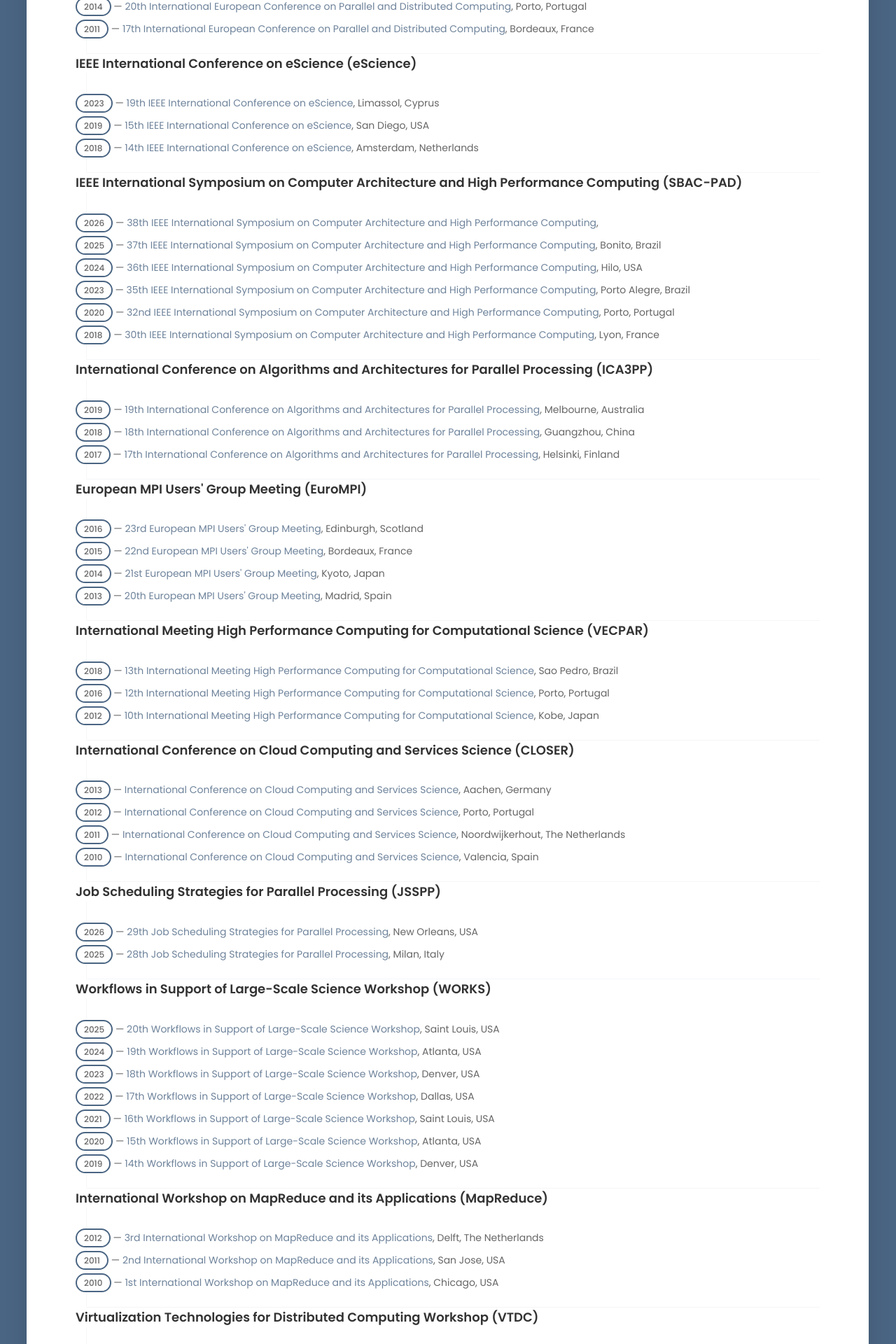
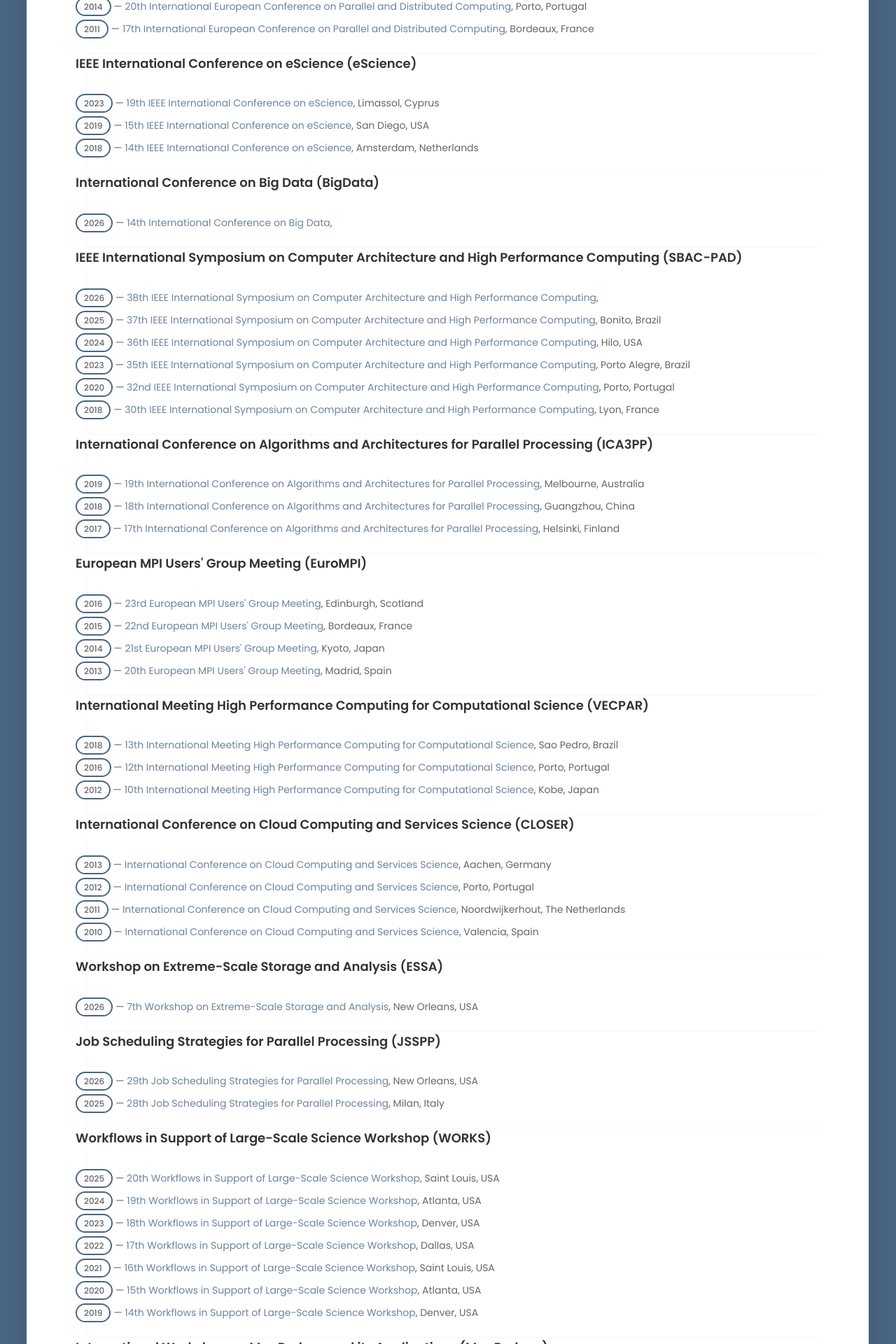
Before and after one commit to frs69wq/fred-suter.github.io, a Jekyll site: the page built from _pages/activities.html, in a window 1280 px wide. Shown: the part 2918-4838 px from the top of the page at 70% size. Built offline with Jekyll 4.4.1, drawn with Linux system fonts in a browser that asks for light colours; some web fonts are replaced.

Commit message:
ESSA and BigData 2026

```diff
--- a/_data/activities_pc.yml
+++ b/_data/activities_pc.yml
@@ -109,6 +109,12 @@
       edition: 14th
       location: Amsterdam, Netherlands
 
+- conference: International Conference on Big Data
+  series: BigData
+  entries:
+    - year: 2026
+      edition: 14th
+      link: https://bigdataieee.org/BigData2026
 
 - conference: IEEE International Symposium on Computer Architecture and High Performance Computing
   series: SBAC-PAD
@@ -193,6 +199,14 @@
       location:  Noordwijkerhout, The Netherlands
     - year: 2010
       location:  Valencia, Spain
+
+- conference: Workshop on Extreme-Scale Storage and Analysis
+  series: ESSA
+  entries:
+    - year: 2026
+      edition: 7th
+      location: New Orleans, USA
+      link: https://sites.google.com/view/essa-2026/
 
 - conference: Job Scheduling Strategies for Parallel Processing
   series: JSSPP
```
